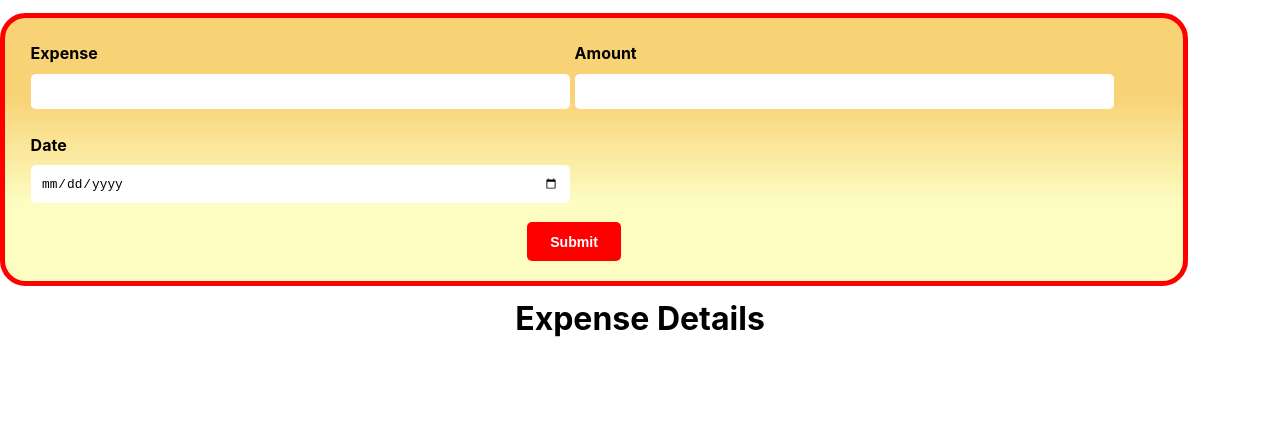
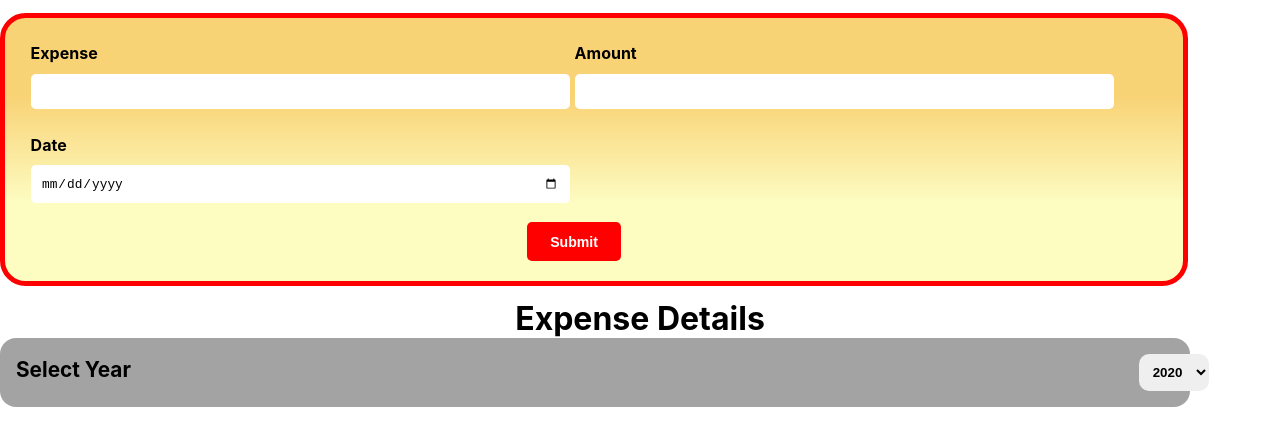
Before and after one commit to sumit6767/Expense-tracker, a React (Create React App) app: page / in a window 1280 px wide. Shown: the top 446 px of the page. Built offline with nearby package versions, Linux system fonts and the light colour scheme.

Commit message:
filter work on year value

```diff
--- a/src/App.js
+++ b/src/App.js
@@ -1,23 +1,13 @@
 import './App.css';
-import ExpenseItem from './components/expenses/ExpenseItem'
-import React,{useRef,useEffect, useState} from 'react';
-import NewExpense from './components/NewExpense/NewExpense';
+import React,{ useState} from 'react';
+import NewExpense from './components/New Expense/NewExpense';
+import Expenses from './components/expenses/Expenses';
 
 function App(props){
-  const ref = useRef(null);
-  const expenseData = []
-
-  const [expenses,setExpense] = useState([...expenseData]);
-
+  const [expenses,setExpense] = useState([]);
   const addExpenseHandler  = (expenseData)=>{
-    expenseData = {
-      date : expenseData.enteredDate,
-      expenseDetail : expenseData.enteredTitle,
-      amount : expenseData.enteredAmount,
-      id : expenseData.id
-    }
     setExpense((prevState)=>{
-      prevState.push(expenseData)
+      prevState.unshift(expenseData)
       return [...prevState]
     })
   }
@@ -26,20 +16,11 @@ function App(props){
     <div>
       <NewExpense onAddExpense = {addExpenseHandler} />
       <h1 style={{textAlign:"center"}}>Expense Details</h1>
-      {
-      expenses.map((expense,nkey)=>{
-        return <ExpenseItem key = {nkey} id={nkey} date = {new Date(expense.date)} expenseDetail = {expense.expenseDetail} amount = {expense.amount} ></ExpenseItem>
-      })
-      }
+      <div style={{backgroundColor:'rgba(0, 0, 0, 0.36)',borderRadius:'1rem',width:'93%'}}>
+      <Expenses expenseData = {expenses} />
+      </div>
     </div>
   )
 }
 
-
-
-function Call(){
-  return(
-    <h1>Hi</h1>
-  )
-}
 export default App;
--- a/src/components/NewExpense/FormInput.js
+++ b/src/components/New Expense/FormInput.js
@@ -11,7 +11,7 @@ const FormInput = (props)=>{
 
     function submitHandler(e){
         e.preventDefault();
-        props.onSaveExpense({...userInput,id:""+Math.floor(Math.random())});
+        props.onSaveExpense({...userInput,id:""+Math.random()});
         setUserInput({
             enteredTitle:"",
             enteredDate:"",
@@ -36,7 +36,7 @@ const FormInput = (props)=>{
             </div>
         </div>
         <button className="submit">Submit</button>
-    <Pop userInput = {userInput}/>
+        <Pop userInput = {userInput}/>
     </form>
     </>
     )
--- /dev/null
+++ b/src/components/expenses/ExpenseFilter.css
@@ -0,0 +1,15 @@
+.filter{
+    padding:1rem;
+    color:black;
+    font-weight: bolder;
+    font-size:1.3rem
+}
+.filter select{
+    position: relative;
+    left:87%;
+    padding: 10px;
+    border:none;
+    border-radius: 10px;
+    outline:none;
+    font-weight: 600;
+}
--- a/src/components/expenses/ExpenseFilter.js
+++ b/src/components/expenses/ExpenseFilter.js
@@ -1,17 +1,18 @@
 import React from "react";
+import './ExpenseFilter.css';
 
 export default function ExpenseFilter(props){
     const selection = (e)=>{
         props.selectionHandler(e.target.value)
     }
     return(
-        <>
+        <div className="filter">
             <label htmlFor="select">Select Year</label>
             <select name="" value = {props.selectedYear} onChange={selection} id="select">
                 <option value="2020">2020</option>
                 <option value="2021">2021</option>
                 <option value="2022">2022</option>
             </select>
-        </>
+        </div>
     )
 }
--- a/src/components/expenses/ExpenseItem.js
+++ b/src/components/expenses/ExpenseItem.js
@@ -2,19 +2,11 @@ import './expense.css'
 import ExpenseDate from './ExpenseDate'
 import ExpenseDetails from './ExpenseDetails'
 import Card from '../UI/Card'
-import ExpenseFilter from './ExpenseFilter'
-import React,{useState} from 'react'
+import React,{} from 'react'
 
 export default function ExpenseItem(props){
-
-    const [selectedYear,setSelectedYear] = useState('2020')
-    function selectionfilterHandler(year){
-        console.log(year)
-        setSelectedYear(year)
-    }
     return(
         <Card className="expense_description" id={props.id}>
-            <ExpenseFilter selectedYear={selectedYear} selectionHandler={selectionfilterHandler}/>
             <ExpenseDate date={props.date}/>
             <ExpenseDetails amount={props.amount} LocationOfExpenditure={props.LocationOfExpenditure} expenseDetail = {props.expenseDetail}></ExpenseDetails>
         </Card>
--- /dev/null
+++ b/src/components/expenses/Expenses.js
@@ -0,0 +1,25 @@
+import React,{useState} from "react";
+import ExpenseFilter from './ExpenseFilter';
+import ExpenseItem from "./ExpenseItem";
+
+function Expenses(props){
+    const [selectedYear,setSelectedYear] = useState('2020');
+    console.log(props.expenseData)
+    const expenses = props.expenseData.filter((expense)=>expense.enteredDate.slice(0,4)===selectedYear)
+    function selectionfilterHandler(year){
+        setSelectedYear(year)
+    }
+    return(
+        <>
+      <ExpenseFilter selectedYear={selectedYear} selectionHandler={selectionfilterHandler}/>
+      {
+
+      expenses.map((expense,nkey)=>{
+        return <ExpenseItem key = {expense.id}  date = {new Date(expense.enteredDate)} expenseDetail = {expense.enteredTitle} amount = {expense.enteredAmount} ></ExpenseItem>
+      })
+      }
+      </>
+    )
+}
+
+export default Expenses
```
Also changed, not shown: src/components/New Expense/FormInput.css (renamed from src/components/NewExpense/FormInput.css), src/components/New Expense/NewExpense.css (renamed from src/components/NewExpense/NewExpense.css), src/components/New Expense/NewExpense.js (renamed from src/components/NewExpense/NewExpense.js), src/components/New Expense/Pop.js (renamed from src/components/NewExpense/Pop.js).
